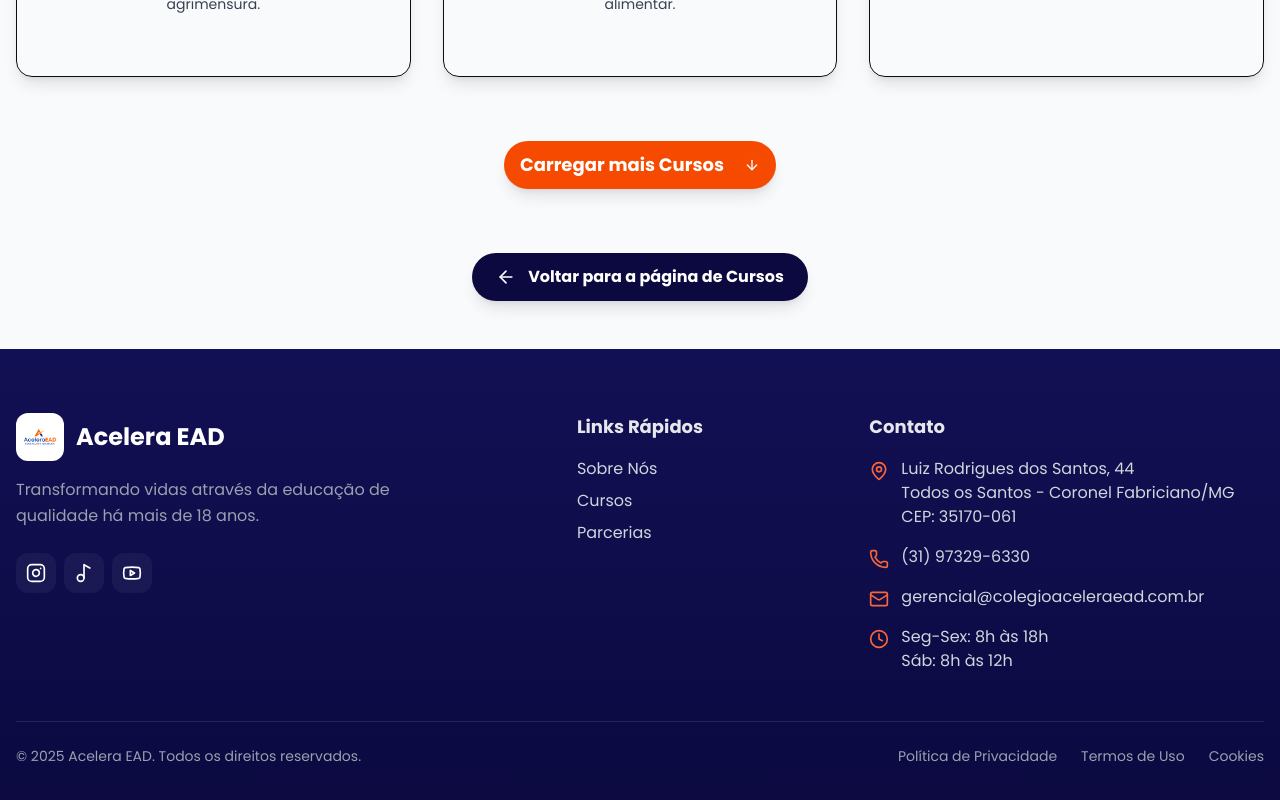
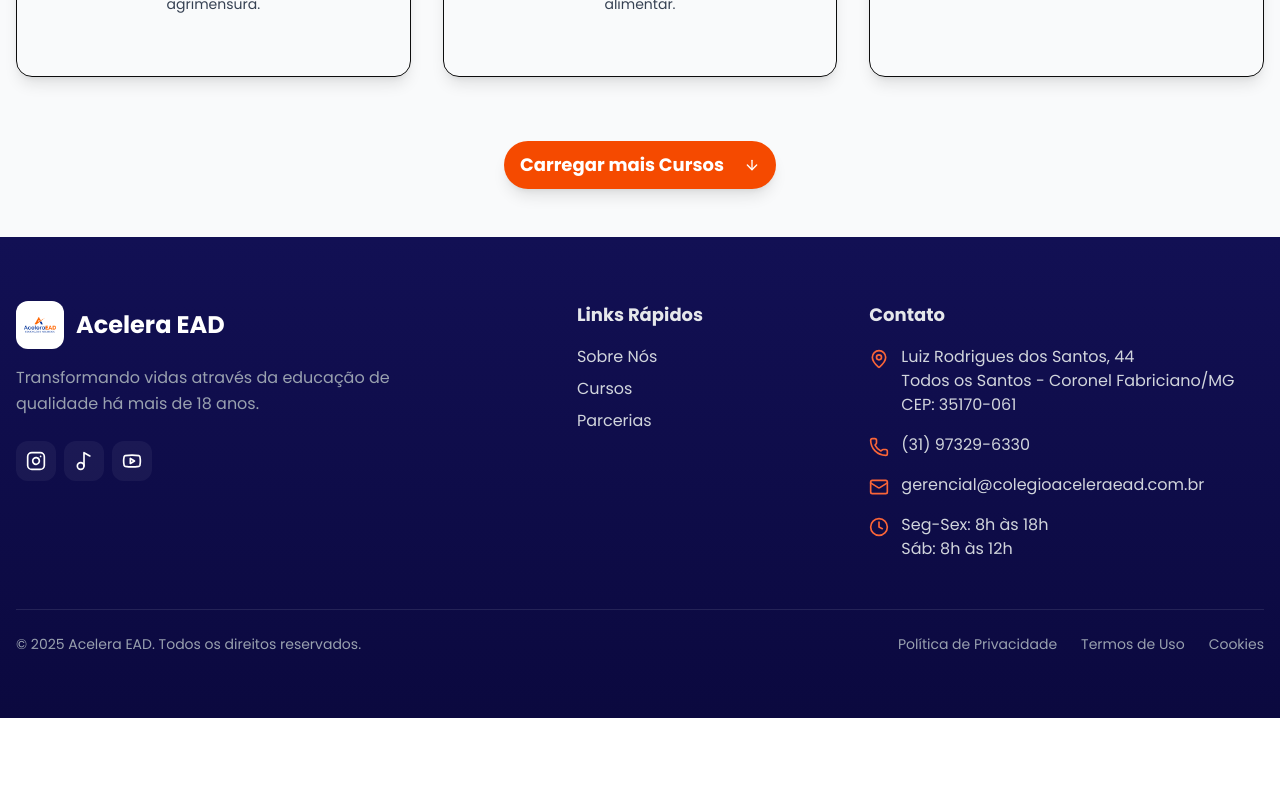
Before and after one commit to Peixotim/Site-Acelera-EAD, a Next.js app: page /cursos in a window 1280 px wide. Shown: the part 1313-2113 px from the top of the page. After the commit the page ends 2031 px from the top, so only its background shows below. Built offline with nearby package versions, Linux system fonts and the light colour scheme.

Commit message:
delete: Remove o botão de voltar para pagina de cursos

```diff
--- a/app/cursos/page.tsx
+++ b/app/cursos/page.tsx
@@ -82,16 +82,6 @@ export default function CursosTecnicosPage() {
                             </Button>
                         </div>
                     )}
-
-                    <div className="mt-16 text-center">
-                        <Link
-                            href="/cursos"
-                            className="inline-flex items-center px-6 py-3 bg-[#0B093F] text-white font-bold rounded-full shadow-lg hover:bg-orange-700 transition-all duration-300 transform hover:-translate-y-1"
-                        >
-                            <ArrowLeft className="h-5 w-5 mr-3" />
-                            Voltar para a página de Cursos
-                        </Link>
-                    </div>
                 </div>
             </main>
 
```
